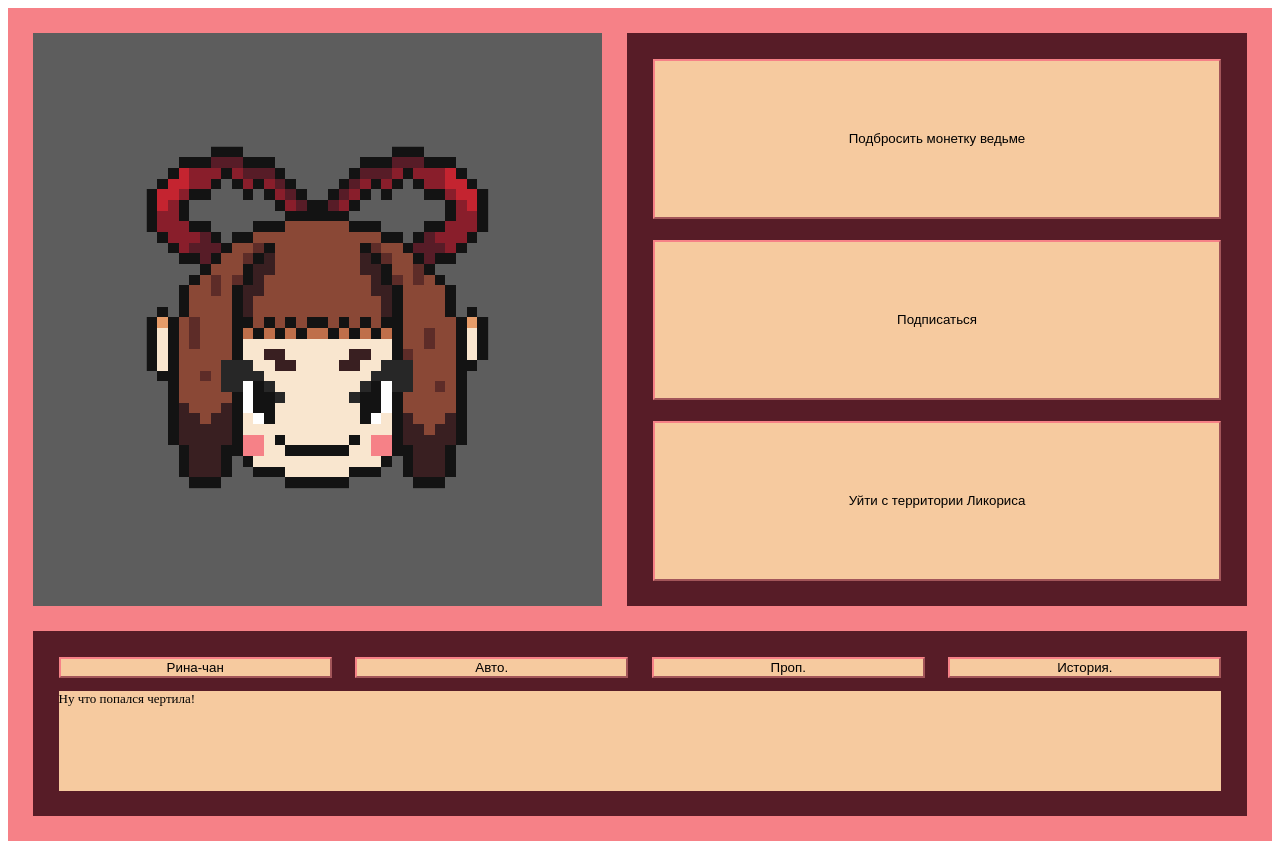
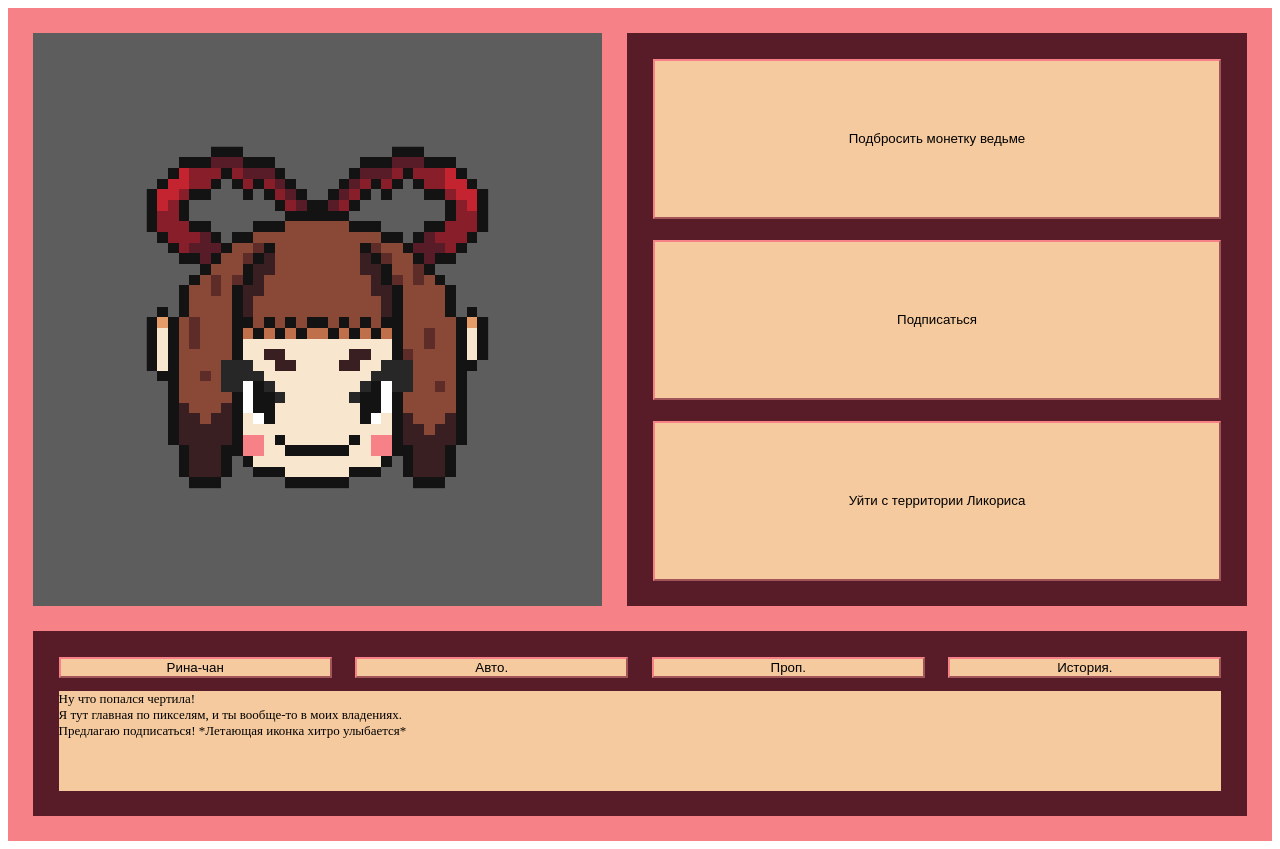
Before and after one commit to NoNameDeleted/vite-app, a Svelte app: page / in a window 1280 px wide. Built offline with nearby package versions, Linux system fonts and the light colour scheme.

Commit message:
afer build

```diff
--- a/src/App.svelte
+++ b/src/App.svelte
@@ -1,7 +1,4 @@
 <script lang="ts">
-  import svelteLogo from './assets/svelte.svg'
-  import viteLogo from '/vite.svg'
-  import Counter from './components/Counter.svelte';
   import ProfilePicture from './components/ProfilePicture.svelte';
   import Menu from './components/Menu.svelte';
   import MainContent from './components/MainContent.svelte';
--- a/src/components/InTabContent.svelte
+++ b/src/components/InTabContent.svelte
@@ -1,7 +1,12 @@
 <script></script>
 
 <div>
-    <p>Ну что попался чертила!</p>
+    <p>
+        Ну что попался чертила! <br>
+        Я тут главная по пикселям, и ты вообще-то в моих владениях. <br>
+        Предлагаю подписаться!
+        *Летающая иконка хитро улыбается*
+    </p>
 </div>
 
 <style>
```
